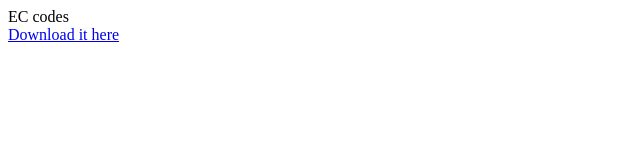
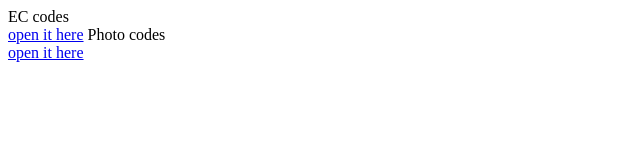
Before and after one commit to shreyansh-ab/ec-code, a plain HTML site: page index.html in a window 1280 px wide. Shown: the whole page, without its empty margins (0-640 px from the left). Drawn offline with Linux system fonts and the light colour scheme.

Commit message:
added photos

```diff
--- a/index.html
+++ b/index.html
@@ -8,7 +8,9 @@
 <body>
     <div>
         EC codes <br>
-        <a href="/assets/expt_9_10.pdf" target="_blank"> Download it here</a>
+        <a href="/assets/expt_9_10.pdf" target="_blank"> open it here</a>
+        Photo codes <br>
+        <a href="/assets/5.pdf" target="_blank"> open it here</a>
     </div>
 </body>
 </html>
```
Also changed, not shown: 1 other file.
